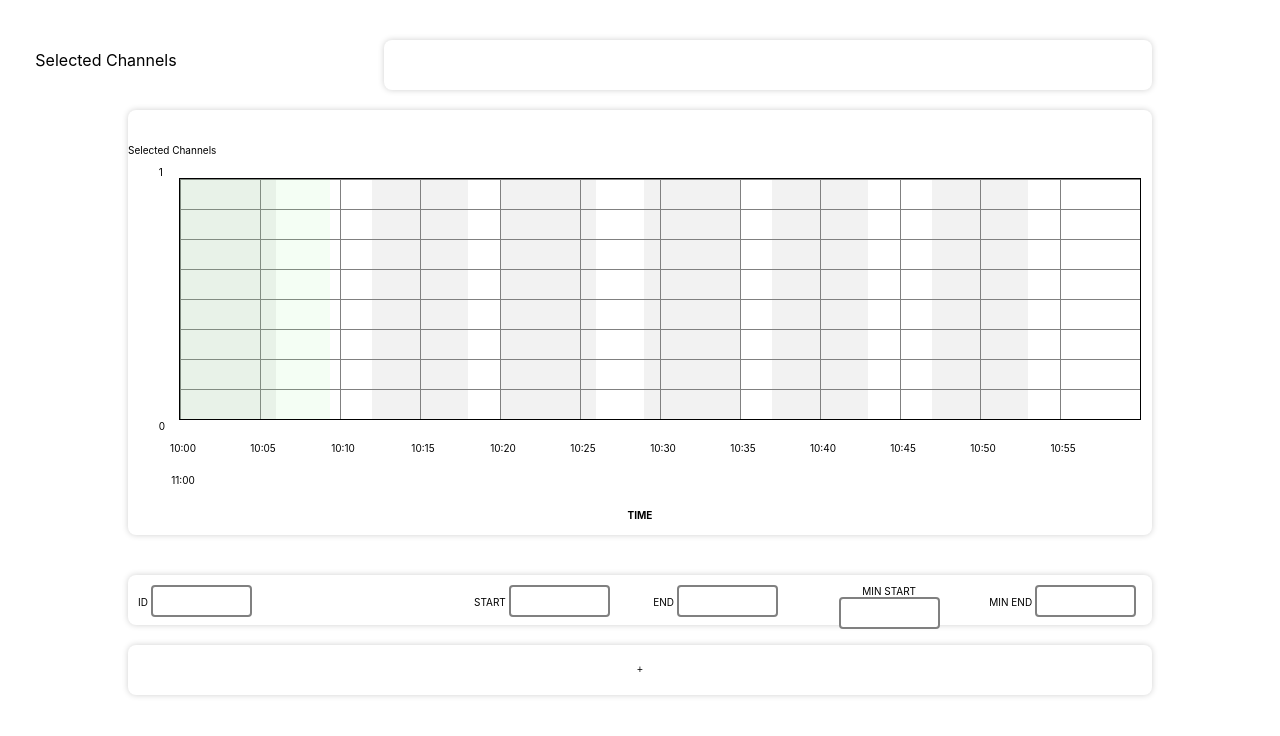
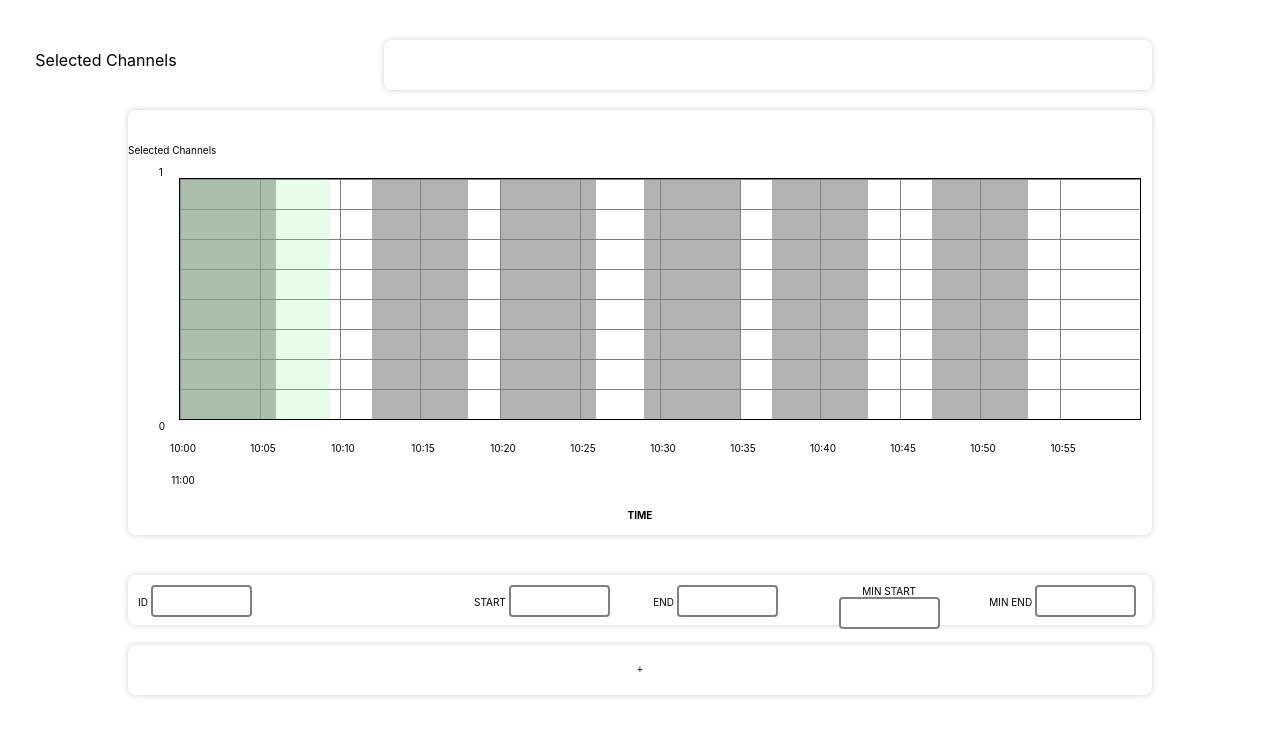
Before and after one commit to ButhainaSudi/edi, a React (Create React App) app: page / in a window 1280 px wide. Shown: the top 736 px of the page. Built offline with nearby package versions, Linux system fonts and the light colour scheme.

Commit message:
adjust opacity

```diff
--- a/src/App.css
+++ b/src/App.css
@@ -123,7 +123,7 @@ input {
   float: left;
   position: relative;
   display: block;
-  opacity: 10%;
+  opacity: 60%;
   height: 100%;
   border: none;
   background-color: gray;
@@ -134,7 +134,7 @@ input {
   float: left;
   position: absolute;
   display: block;
-  opacity: 10%;
+  opacity: 20%;
   height: 240px;
   border: none;
   background-color: lightgreen;
```
